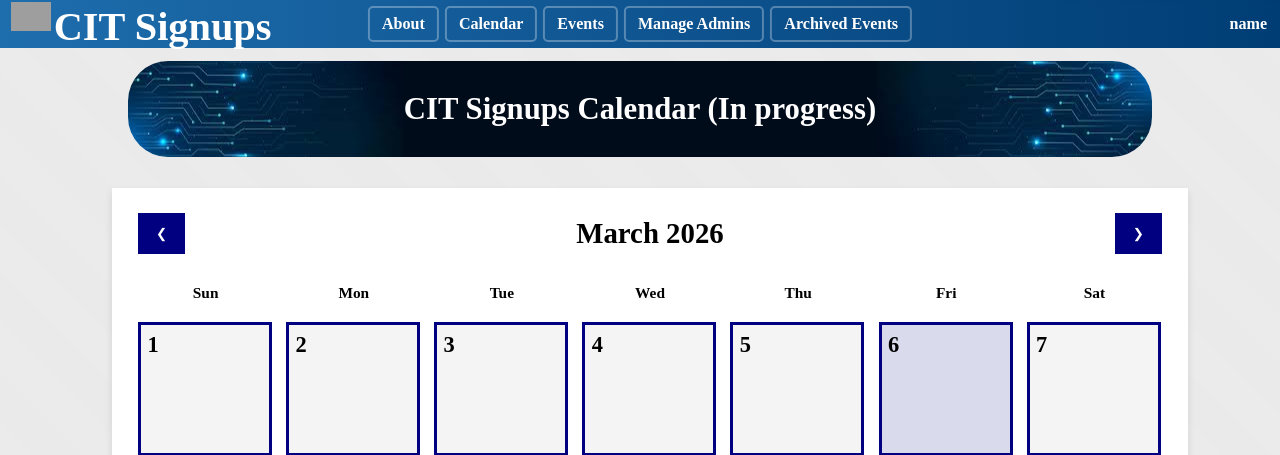
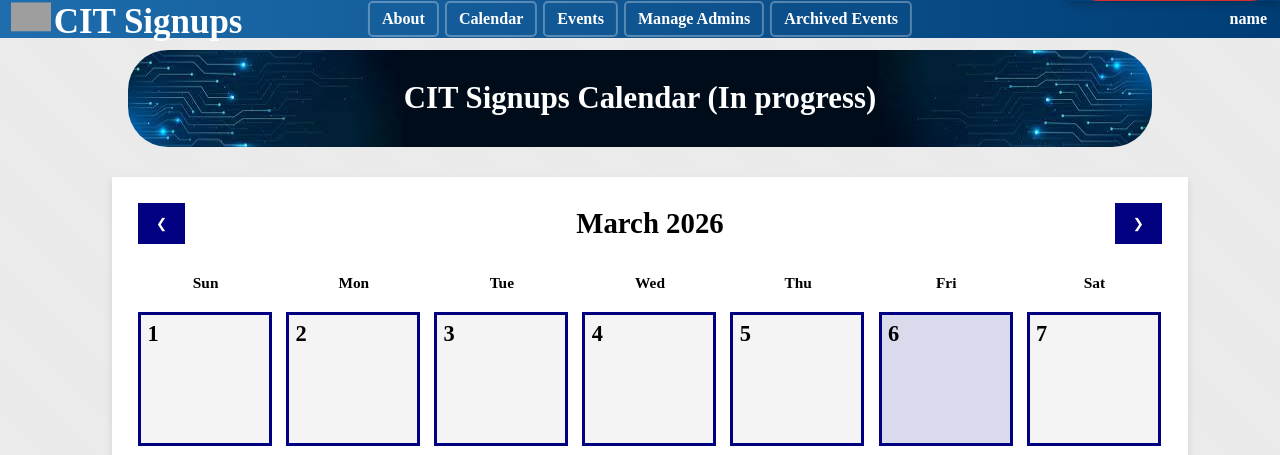
Before and after one commit to citdrhs/drsu, a Flask app: page /calendar in a window 1280 px wide. Shown: the top 455 px of the page. Run offline with Flask 3, Linux system fonts and the light colour scheme; the visitor is signed in with stand-in values (Sample User, id 1); data that the repository does not hold is empty; some libraries are stand-ins or nearby versions; grey boxes are pictures that could not be loaded.

Commit message:
Add files via upload

```diff
--- a/DRSU Sign-Ups Application/static/style.css
+++ b/DRSU Sign-Ups Application/static/style.css
@@ -128,6 +128,8 @@ section a {
     margin-top: 1.7%;
     font-size: 3.7vw;
     color: white;
+    white-space: nowrap;
+    line-height: 1;
 }
 
 #calendarText {
@@ -704,7 +706,7 @@ section a {
     }
 
     #CITSignups {
-        font-size: 3.3vw;
+        font-size: 3vw;
     }
 
     #CITLogo {
@@ -728,7 +730,7 @@ section a {
     }
 
     #CITSignups {
-        font-size: 3vw;
+        font-size: 2.6vw;
         left: 3%;
     }
 
```
